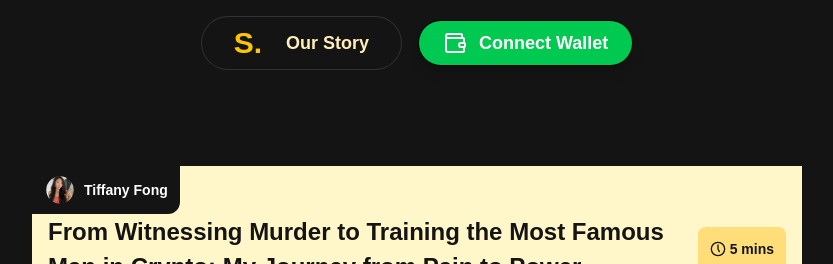
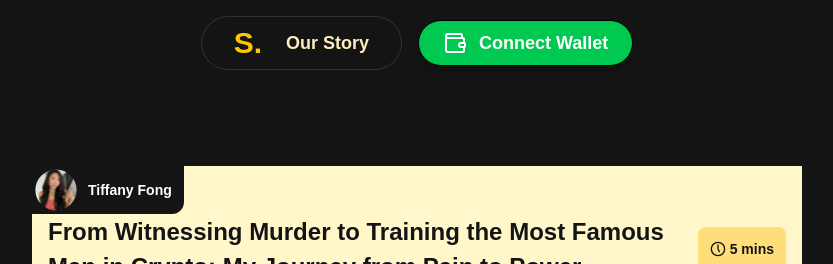
Before and after one commit to stories-fun/stories-monorepo, a Next.js app: page /single-story in a window 1280 px wide. Shown: the top 264 px of the page, without its empty margins (223-1056 px from the left). Built offline with nearby package versions, Linux system fonts and the light colour scheme.

Commit message:
fix: update author image size and padding in SingleStory component

```diff
--- a/src/components/SingleStrory.tsx
+++ b/src/components/SingleStrory.tsx
@@ -163,12 +163,12 @@ export function SingleStory({
       {/* Image with author overlay */}
       <div className="relative w-full">
         {author && authorImage && (
-          <div className="absolute top-0 left-0 bg-[#141414] flex items-center gap-2 px-3 py-2 rounded-br-xl z-10">
+          <div className="absolute top-0 left-0 bg-[#141414] flex items-center gap-2 pr-3 rounded-br-xl z-10">
             <Image
               src={authorImage}
               alt={author}
-              width={32}
-              height={32}
+              width={48}
+              height={48}
               className="rounded-full"
             />
             <span className="text-sm font-semibold text-white">{author}</span>
```
